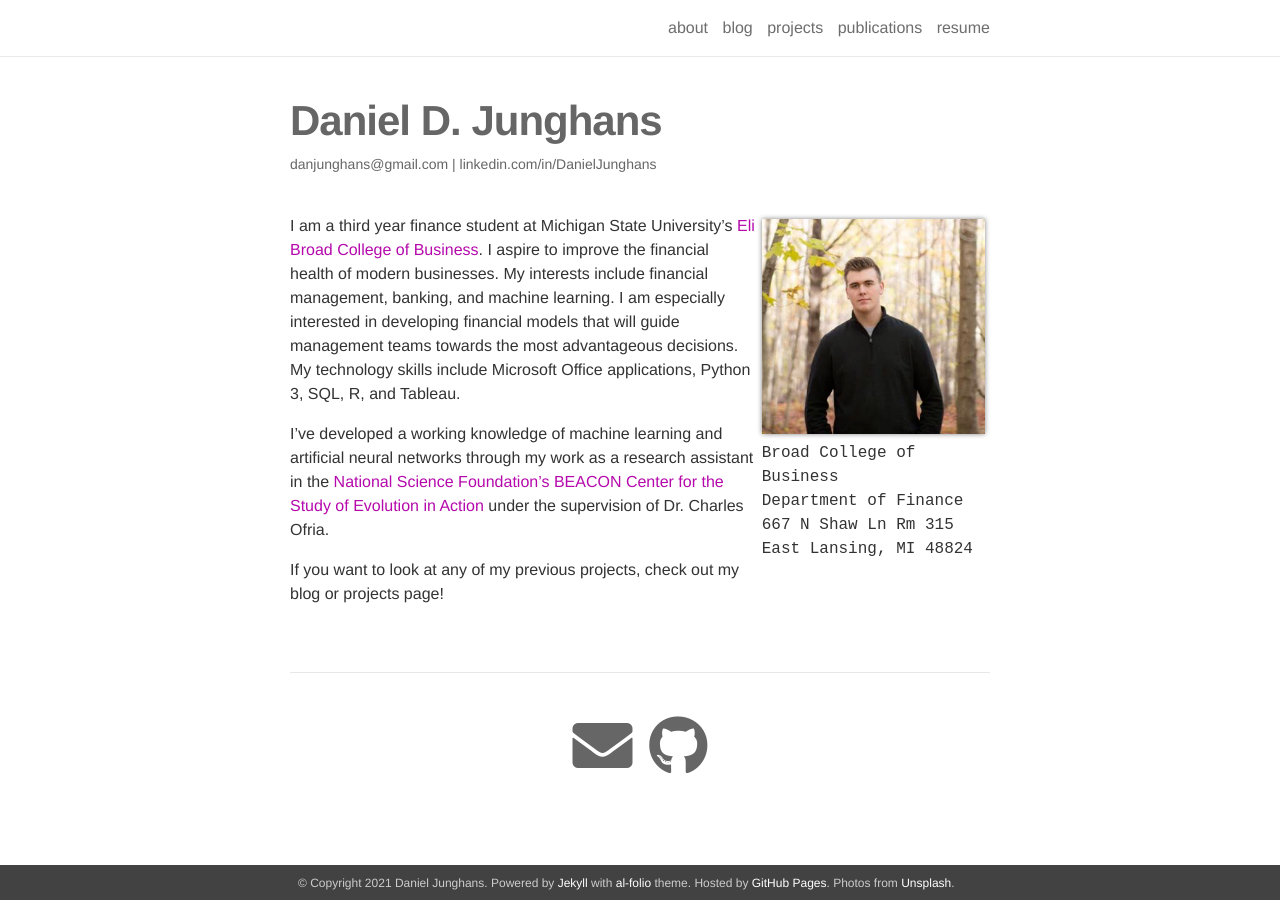
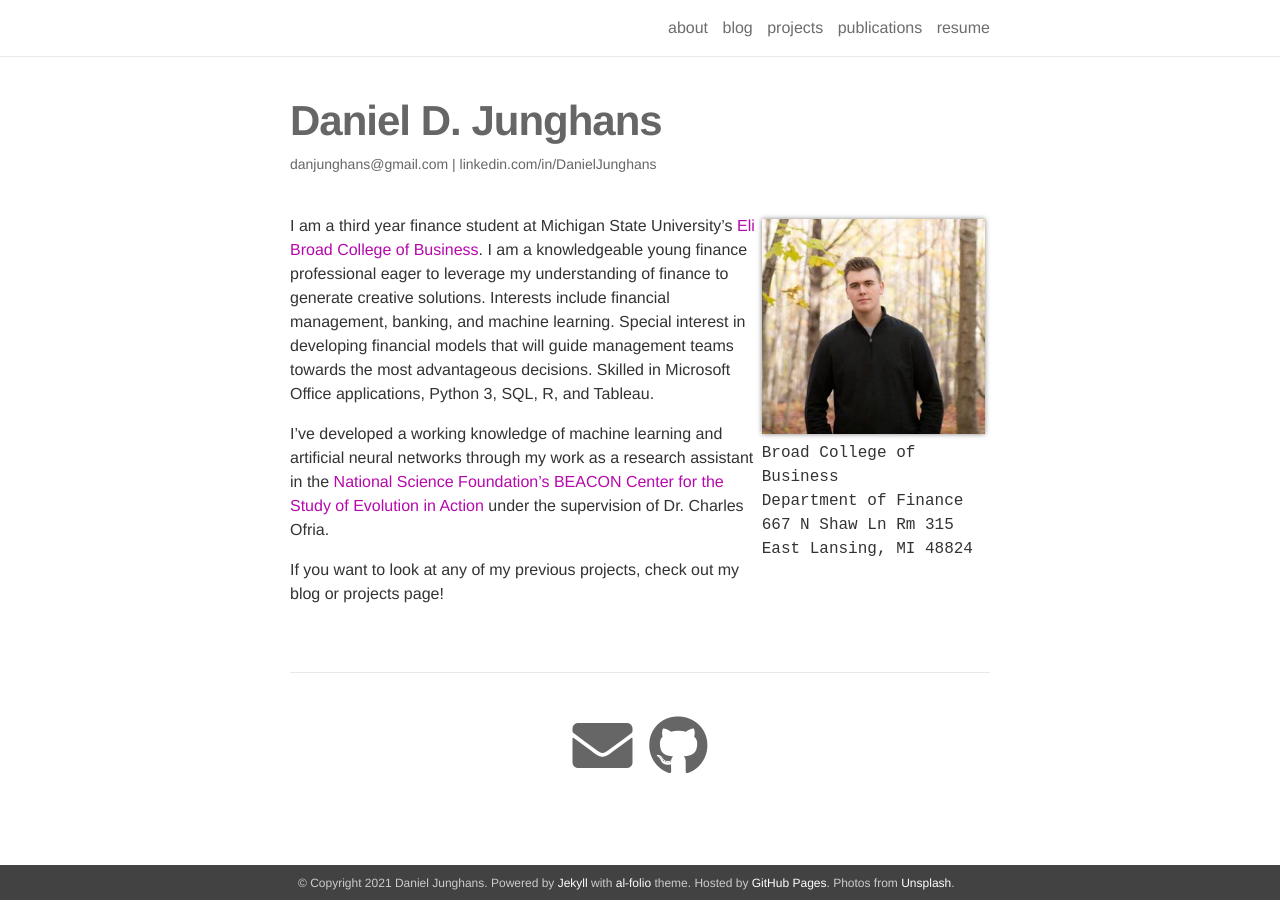
Before and after one commit to DanielJunghans/danieljunghans.github.io, a Jekyll site: the page built from _pages/about.md, in a window 1280 px wide. Built offline with Jekyll 4.4.1, drawn with Linux system fonts in a browser that asks for light colours; nearby versions of some CDN libraries.

Commit message:
updated about page

```diff
--- a/_pages/about.md
+++ b/_pages/about.md
@@ -16,7 +16,7 @@
 news: false
 social: true
 ---
-I am a third year finance student at Michigan State University's  [Eli Broad College of Business](https://broad.msu.edu/). I aspire to improve the financial health of modern businesses. My interests include financial management, banking, and machine learning. I am especially interested in developing financial models that will guide management teams towards the most advantageous decisions. My technology skills include Microsoft Office applications, Python 3, SQL, R, and Tableau.
+I am a third year finance student at Michigan State University's  [Eli Broad College of Business](https://broad.msu.edu/). I am a knowledgeable young finance professional eager to leverage my understanding of finance to generate creative solutions. Interests include financial management, banking, and machine learning. Special interest in developing financial models that will guide management teams towards the most advantageous decisions. Skilled in Microsoft Office applications, Python 3, SQL, R, and Tableau.
 
 I've developed a working knowledge of machine learning and artificial neural networks through my work as a research assistant in the [National Science Foundation's BEACON Center for the Study of Evolution in Action](https://www3.beacon-center.org/) under the supervision of Dr. Charles Ofria.
 
```
